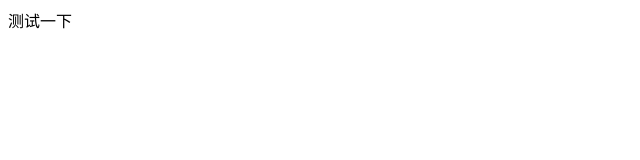
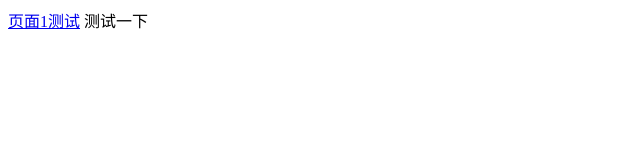
Before and after one commit to Cloud-Yi1314/Cloud-Yi1314.github.io, a plain HTML site: page index.html in a window 1280 px wide. Shown: the whole page, without its empty margins (0-640 px from the left). Drawn offline with Linux system fonts and the light colour scheme.

Commit message:
Update index.html

```diff
--- a/index.html
+++ b/index.html
@@ -4,6 +4,7 @@
       <title>测试一下</title>
     </head>
     <body>
+        <a href="1.html">页面1测试</a>
       测试一下
     </body>
     <script type="text/javascript">
```
